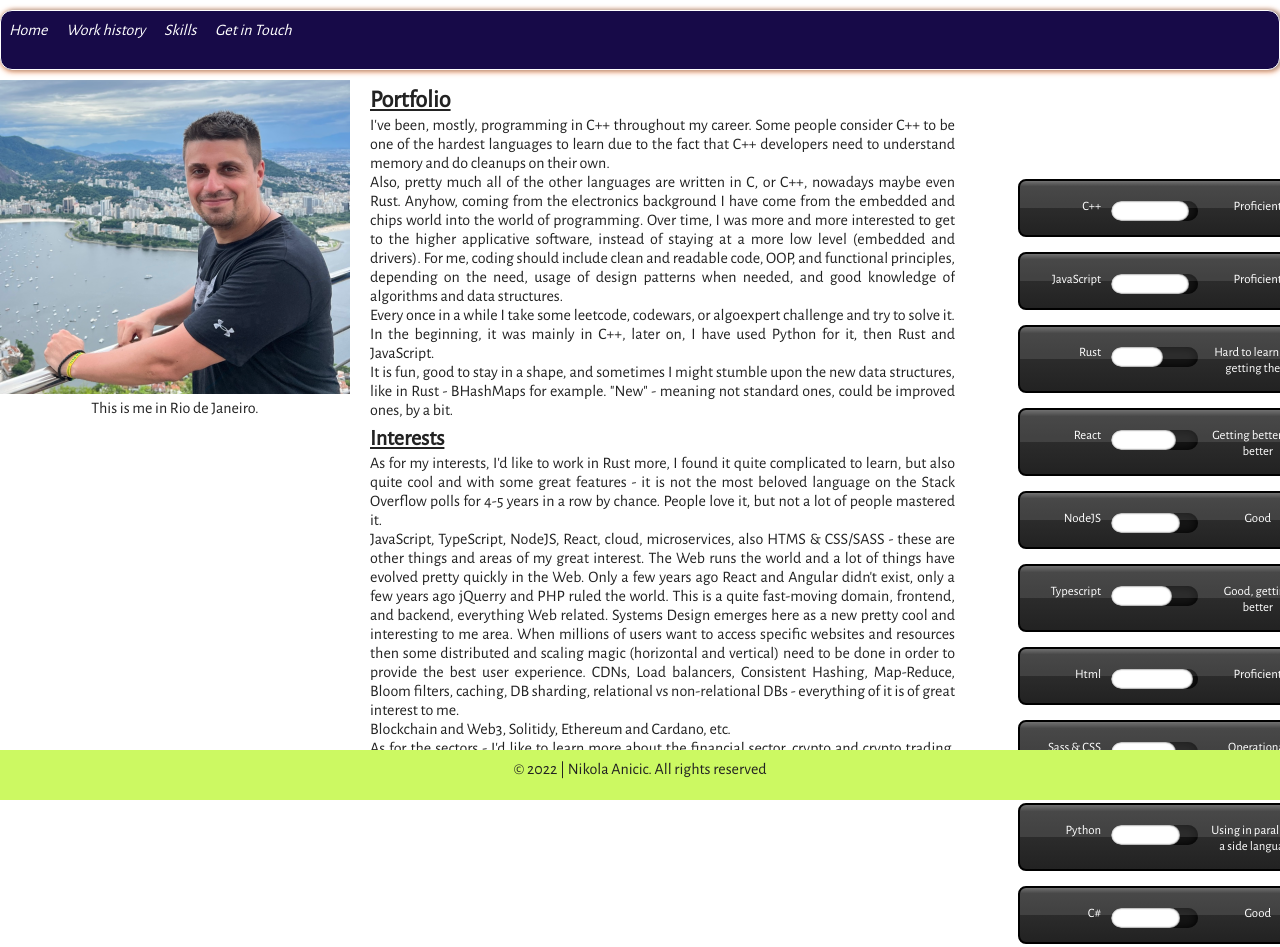
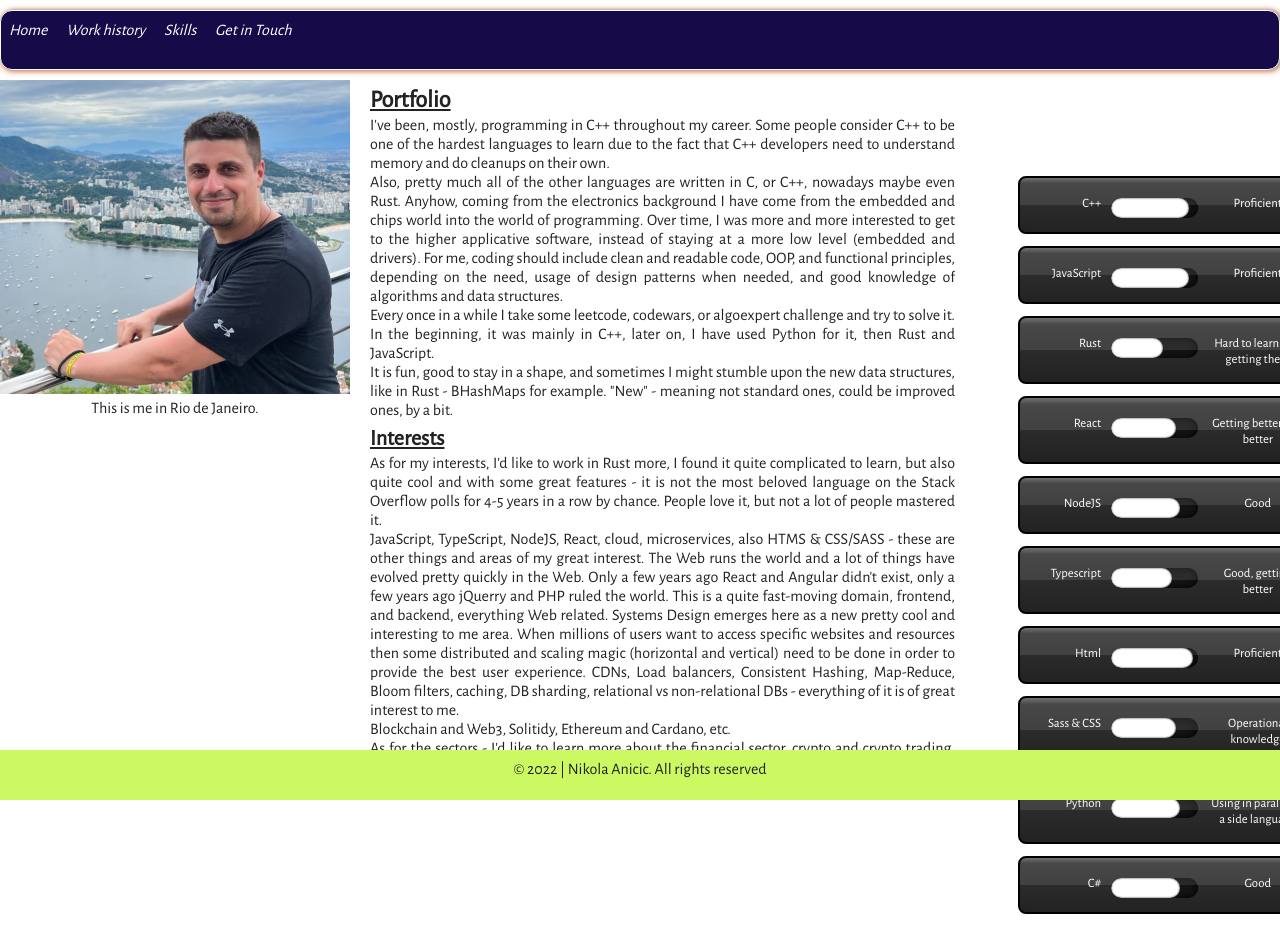
Before and after one commit to anicicn84/aboutme, a website: page skills.html in a window 1280 px wide. Shown: the top 947 px of the page. After the commit the page ends 926 px from the top, so only its background shows below. Drawn offline with nearby package versions, Linux system fonts and the light colour scheme; a web font is replaced by a local one.

Commit message:
Fix margin
Margin was too big

```diff
--- a/scss/main.scss
+++ b/scss/main.scss
@@ -245,7 +245,7 @@ a {
   .skills {
     position: relative;
     display: flex;
-    margin: 15px 0;
+    margin: 12px 0;
     padding: 20px 8px 14px;
     background: linear-gradient(#616161 0%, #333 10%, #222);
     border-radius: 8px;
```
Also changed, not shown: css/main.css.
